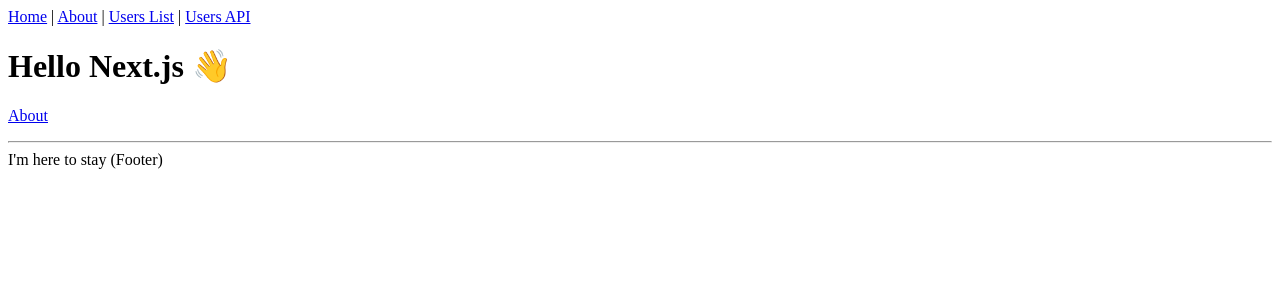
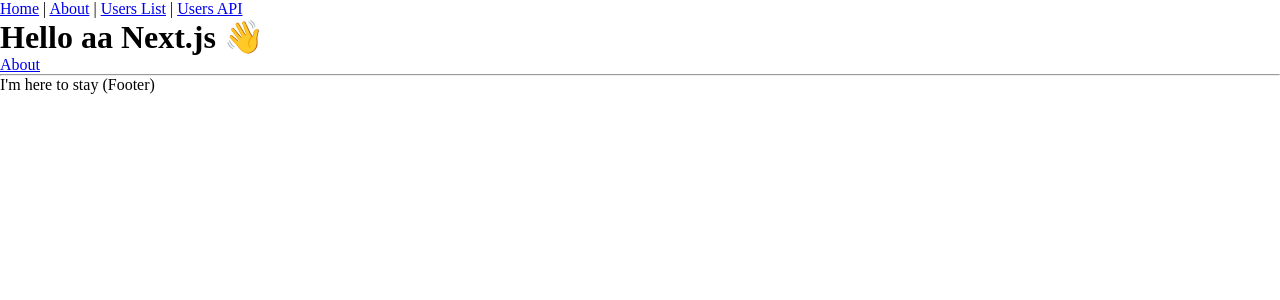
Before and after one commit to ViniciusGregorine/next-masa, a Next.js app: page / in a window 1280 px wide. Shown: the top 300 px of the page. Built offline with nearby package versions, Linux system fonts and the light colour scheme.

Commit message:
first commit

```diff
--- /dev/null
+++ b/pages/_app.tsx
@@ -0,0 +1,14 @@
+import type { AppProps /*, AppContext */ } from 'next/app'
+
+import '../styles/global.scss'
+
+function MyApp({ Component, pageProps }: AppProps) {
+  return (
+        <main>
+        <Component {...pageProps} />
+        </main>
+
+  )
+}
+
+export default MyApp
--- a/pages/index.tsx
+++ b/pages/index.tsx
@@ -3,7 +3,7 @@ import Layout from '../components/Layout'
 
 const IndexPage = () => (
   <Layout title="Home | Next.js + TypeScript Example">
-    <h1>Hello Next.js 👋</h1>
+    <h1 className="bg-red text-opacity-0 ">Hello aa Next.js 👋</h1>
     <p>
       <Link href="/about">
         <a>About</a>
--- /dev/null
+++ b/styles/global.scss
@@ -0,0 +1,5 @@
+* {
+    margin: 0;
+    padding: 0;
+    box-sizing: border-box;
+}
--- a/tsconfig.json
+++ b/tsconfig.json
@@ -1,10 +1,10 @@
 {
   "compilerOptions": {
-    "target": "es5",
+    "target": "es2017",
     "lib": ["dom", "dom.iterable", "esnext"],
     "allowJs": true,
     "skipLibCheck": true,
-    "strict": false,
+    "strict": true,
     "forceConsistentCasingInFileNames": true,
     "noEmit": true,
     "esModuleInterop": true,
```
